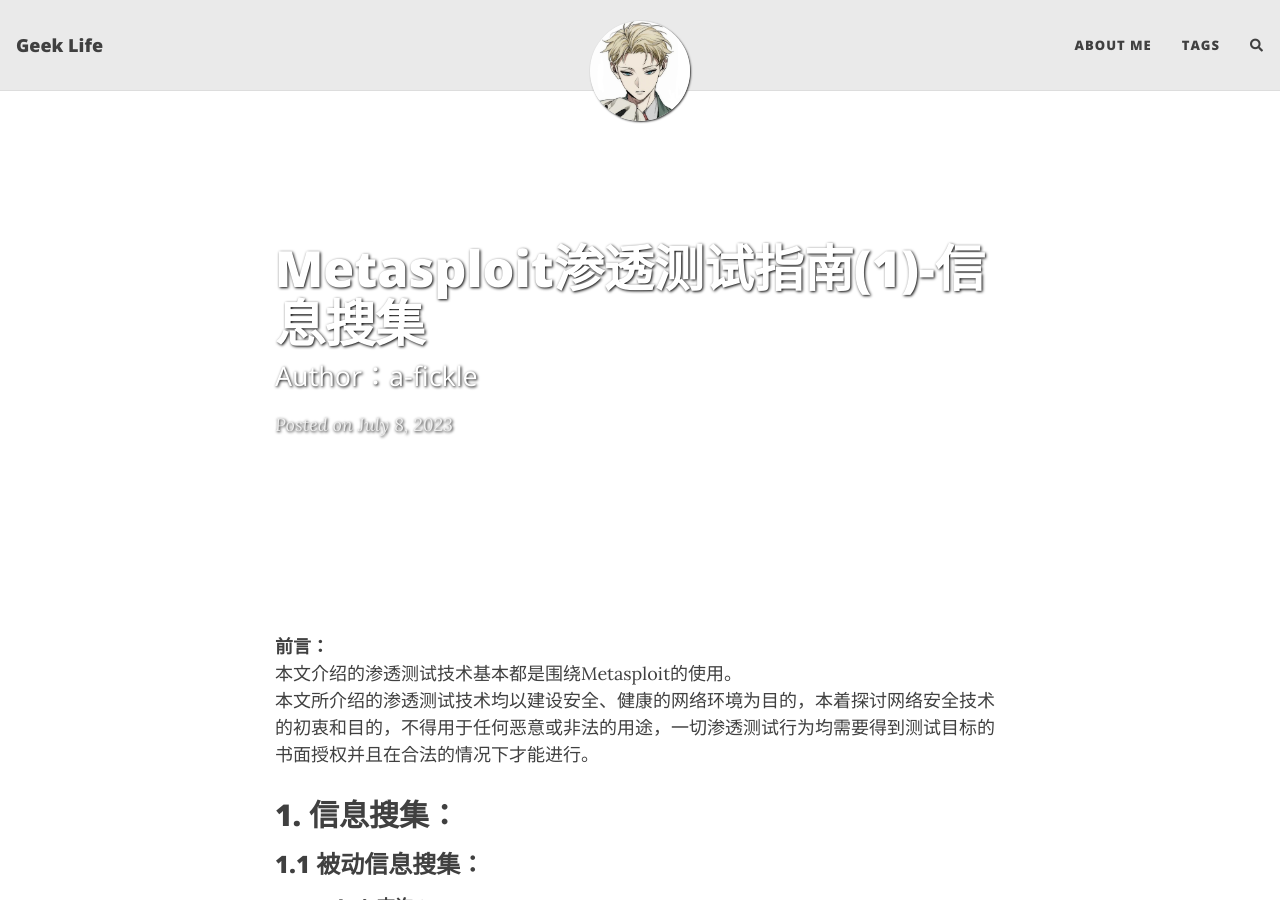
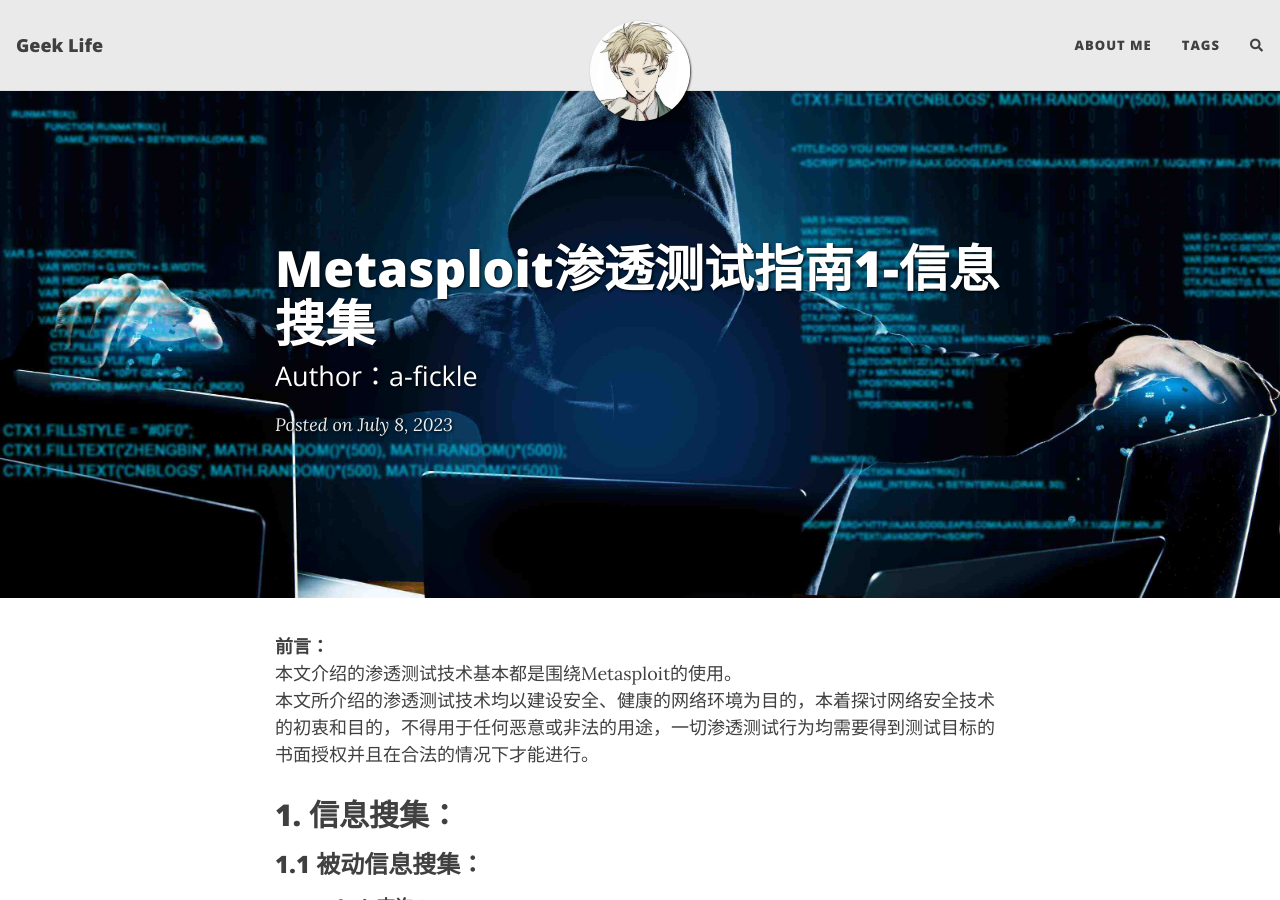
Before and after one commit to a-fickle/a-fickle.github.io, a Jekyll site: the page built from _posts/2023-07-08-Metasploit渗透测试指南(1)-信息搜集.md, in a window 1280 px wide and 900 px high. Built offline with Jekyll 4.4.1, drawn with Linux system fonts in a browser that asks for light colours; nearby versions of some CDN libraries; comment, search, counter and statistics services are not loaded.

Commit message:
Update 2023-07-08-Metasploit渗透测试指南(1)-信息搜集.md

```diff
--- a/_posts/2023-07-08-Metasploit渗透测试指南(1)-信息搜集.md
+++ b/_posts/2023-07-08-Metasploit渗透测试指南(1)-信息搜集.md
@@ -1,10 +1,10 @@
 ---
 layout: post
-title: Metasploit渗透测试指南(1)-信息搜集
+title: Metasploit渗透测试指南1-信息搜集
 subtitle: Author：a-fickle
 date: 2023-07-08 00:00:00 +0800
 tag: [Metasploit,渗透测试]
-cover-img: /assets/img/2023-07-08-Metasploit渗透测试指南(1)-信息搜集/cover.png
+cover-img: /assets/img/2023-07-08-Metasploit渗透测试指南1-信息搜集/cover.png
 ---
 
 **前言：**
```
